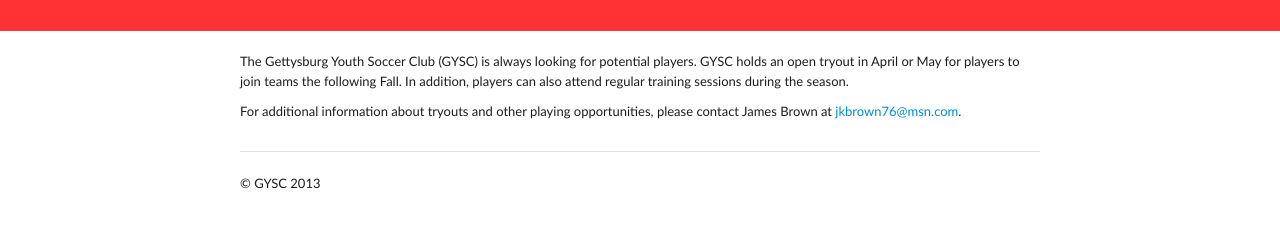
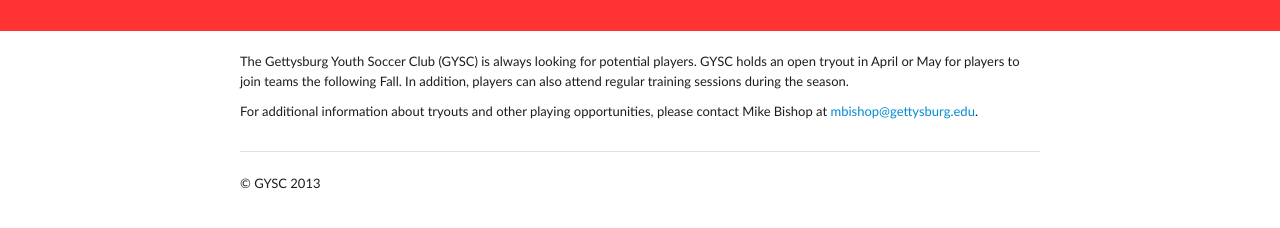
Before and after one commit to GYSC/gysc.github.com, a Jekyll site: the page built from tryouts.md, in a window 1280 px wide. Shown: the part 142-370 px from the top of the page. Built offline with Jekyll 4.4.1, drawn with Linux system fonts in a browser that asks for light colours; Markdown is read by kramdown in place of the engine named in the settings.

Commit message:
Update tryouts.md

```diff
--- a/tryouts.md
+++ b/tryouts.md
@@ -7,4 +7,4 @@ permalink: /tryouts/
 ---
 The Gettysburg Youth Soccer Club (GYSC) is always looking for potential players. GYSC holds an open tryout in April or May for players to join teams the following Fall. In addition, players can also attend regular training sessions during the season.
 
-For additional information about tryouts and other playing opportunities, please contact James Brown at <a href="mailto:jkbrown76@msn.com">jkbrown76@msn.com</a>.
+For additional information about tryouts and other playing opportunities, please contact Mike Bishop at <a href="mailto:mbishop@gettysburg.edu">mbishop@gettysburg.edu</a>.
```
